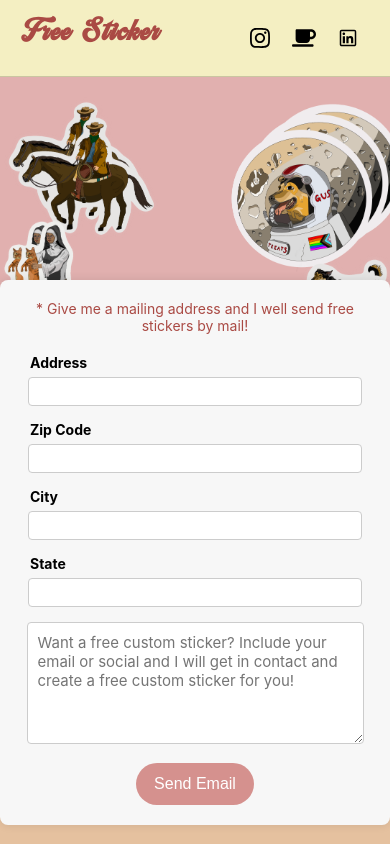
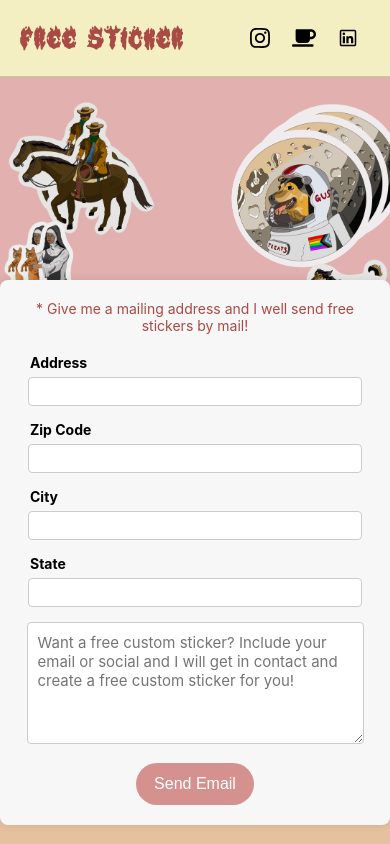
Before and after one commit to wliederer/betsy, a React (Create React App) app: page / in a window 390 px wide. Shown: the top 844 px of the page. Built offline with nearby package versions, Linux system fonts and the light colour scheme.

Commit message:
update font

```diff
--- a/src/Components/Header.css
+++ b/src/Components/Header.css
@@ -23,7 +23,7 @@ nav {
 
 @font-face {
   font-family: 'customFont';
-  src:url('./Fonts/CampanaScript.otf') format('truetype');
+  src:url('./Fonts/Hellbone.otf') format('truetype');
 }
 
 /* Logo styles */
@@ -35,7 +35,15 @@ nav {
   margin-right: 8px;
   letter-spacing: 2px;
   margin-top: 0;
-  margin-bottom: 10px;
+  margin-bottom: 3px;
+}
+
+@media (max-width: 768px) {
+  /* Adjust height for mobile devices */
+  .logo h1{
+      font-size: 32px;
+      margin-bottom: 0;
+  }
 }
 
 .logo {
```
Also changed, not shown: src/Components/Fonts/Hellbone.otf (added).
